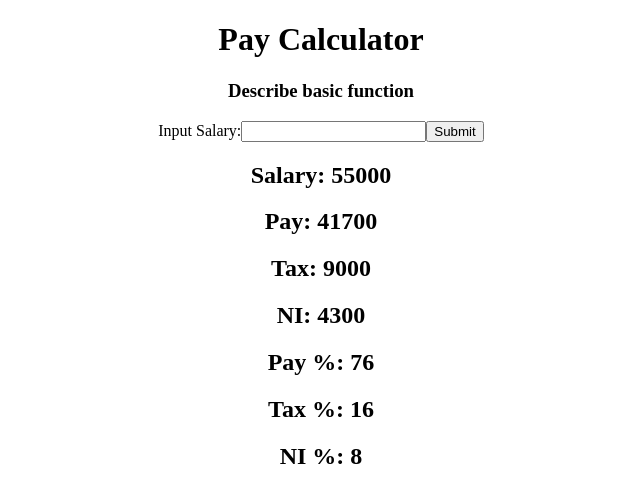
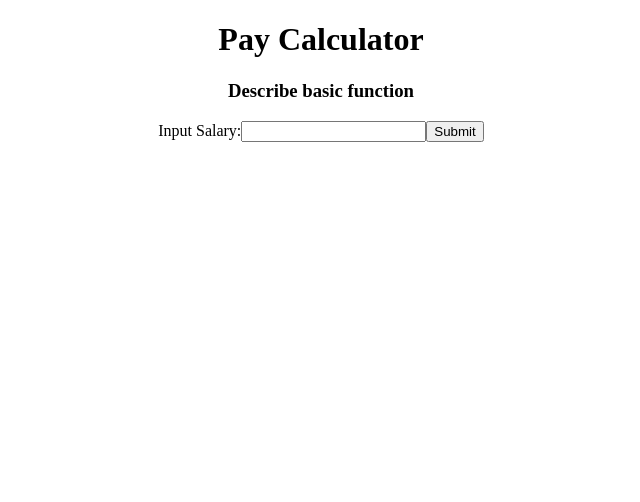
Before and after one commit to garyoconnor89/Salary-calculator, a React (Create React App) app in the folder salary-calculator/: page / in a window 1280 px wide. Shown: the top 502 px of the page, without its empty margins (319-959 px from the left). Built offline with nearby package versions, Linux system fonts and the light colour scheme.

Commit message:
alter paths on App

```diff
--- a/salary-calculator/src/App.js
+++ b/salary-calculator/src/App.js
@@ -1,14 +1,12 @@
 import "./App.css";
 import Header from "./components/Header";
 import SalaryInput from "./components/SalaryInput";
-import SalaryDisplay from "./components/SalaryDisplay";
 
 function App() {
   return (
     <div className="App">
       <Header />
       <SalaryInput />
-      <SalaryDisplay />
     </div>
   );
 }
```
